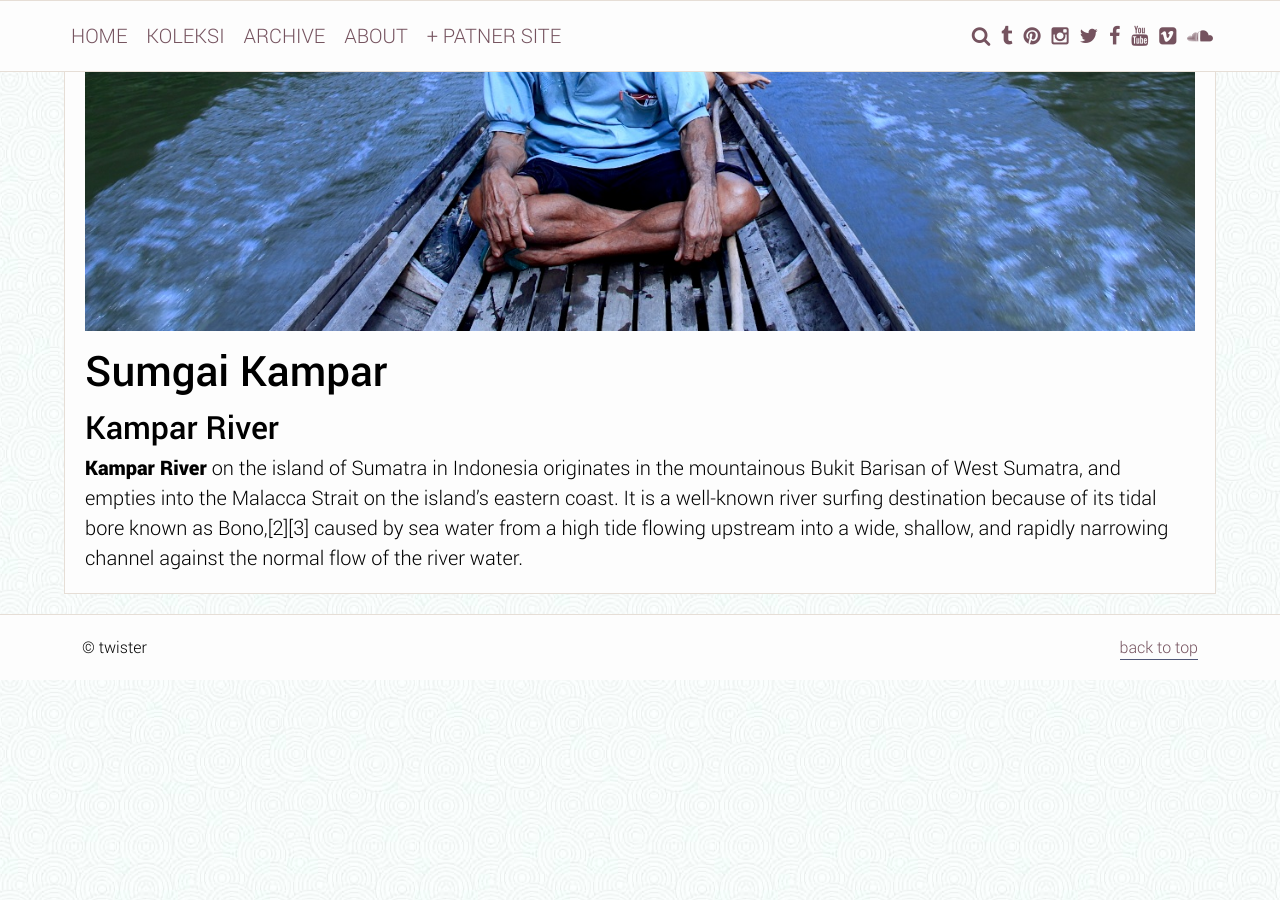
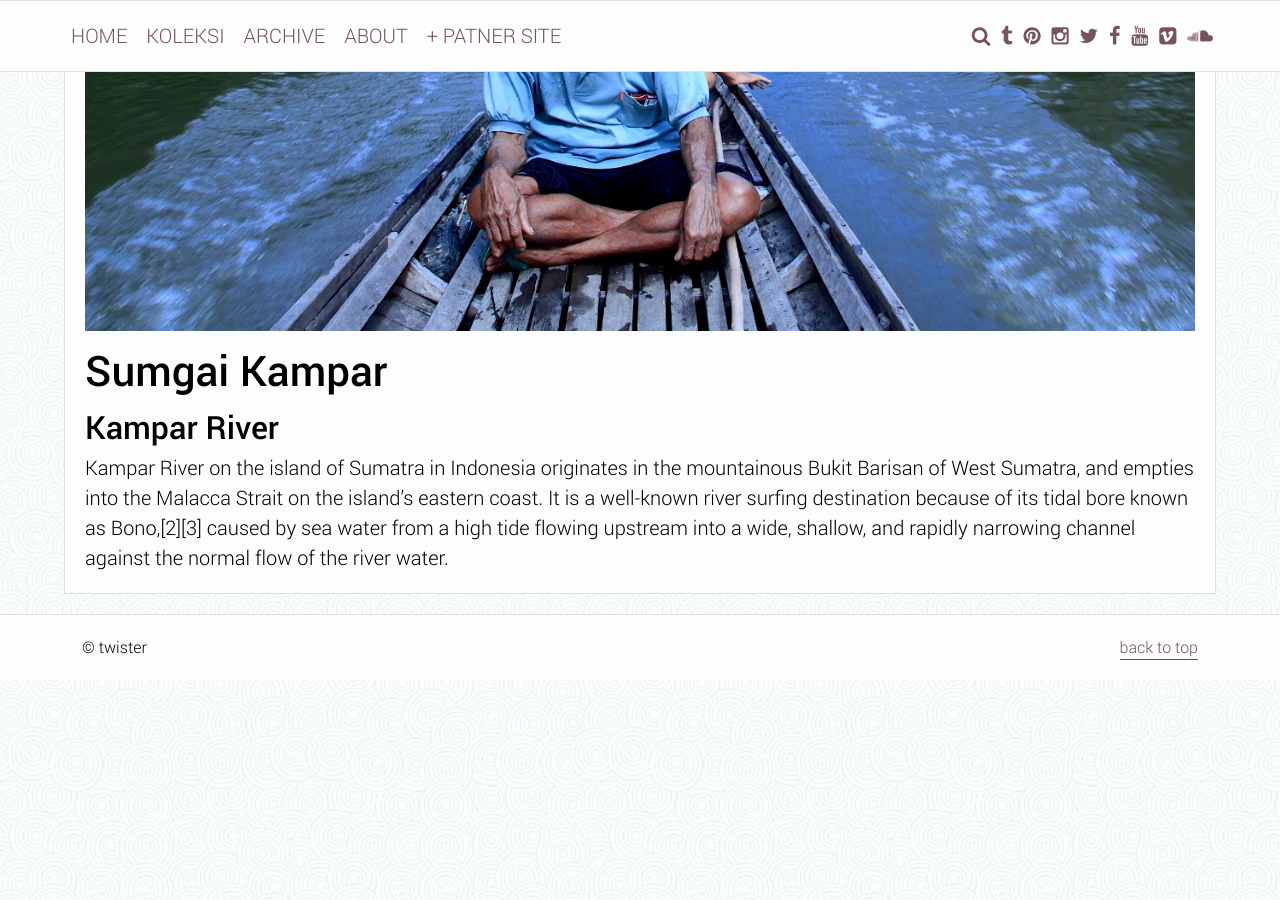
Before and after one commit to Risalbudiman/Risalbudiman.github.io, a Jekyll site: the page built from page-full/index.md, in a window 1280 px wide and 900 px high, scrolled down 592 px. Built offline with Jekyll 4.4.1, drawn with Linux system fonts in a browser that asks for light colours.

```diff
--- a/page-full/index.md
+++ b/page-full/index.md
@@ -5,4 +5,4 @@ title: Sumgai Kampar
 ---
 
 ## Kampar River
- **Kampar River** on the island of Sumatra in Indonesia originates in the mountainous Bukit Barisan of West Sumatra, and empties into the Malacca Strait on the island's eastern coast. It is a well-known river surfing destination because of its tidal bore known as Bono,[2][3] caused by sea water from a high tide flowing upstream into a wide, shallow, and rapidly narrowing channel against the normal flow of the river water.
+Kampar River on the island of Sumatra in Indonesia originates in the mountainous Bukit Barisan of West Sumatra, and empties into the Malacca Strait on the island's eastern coast. It is a well-known river surfing destination because of its tidal bore known as Bono,[2][3] caused by sea water from a high tide flowing upstream into a wide, shallow, and rapidly narrowing channel against the normal flow of the river water.
```
